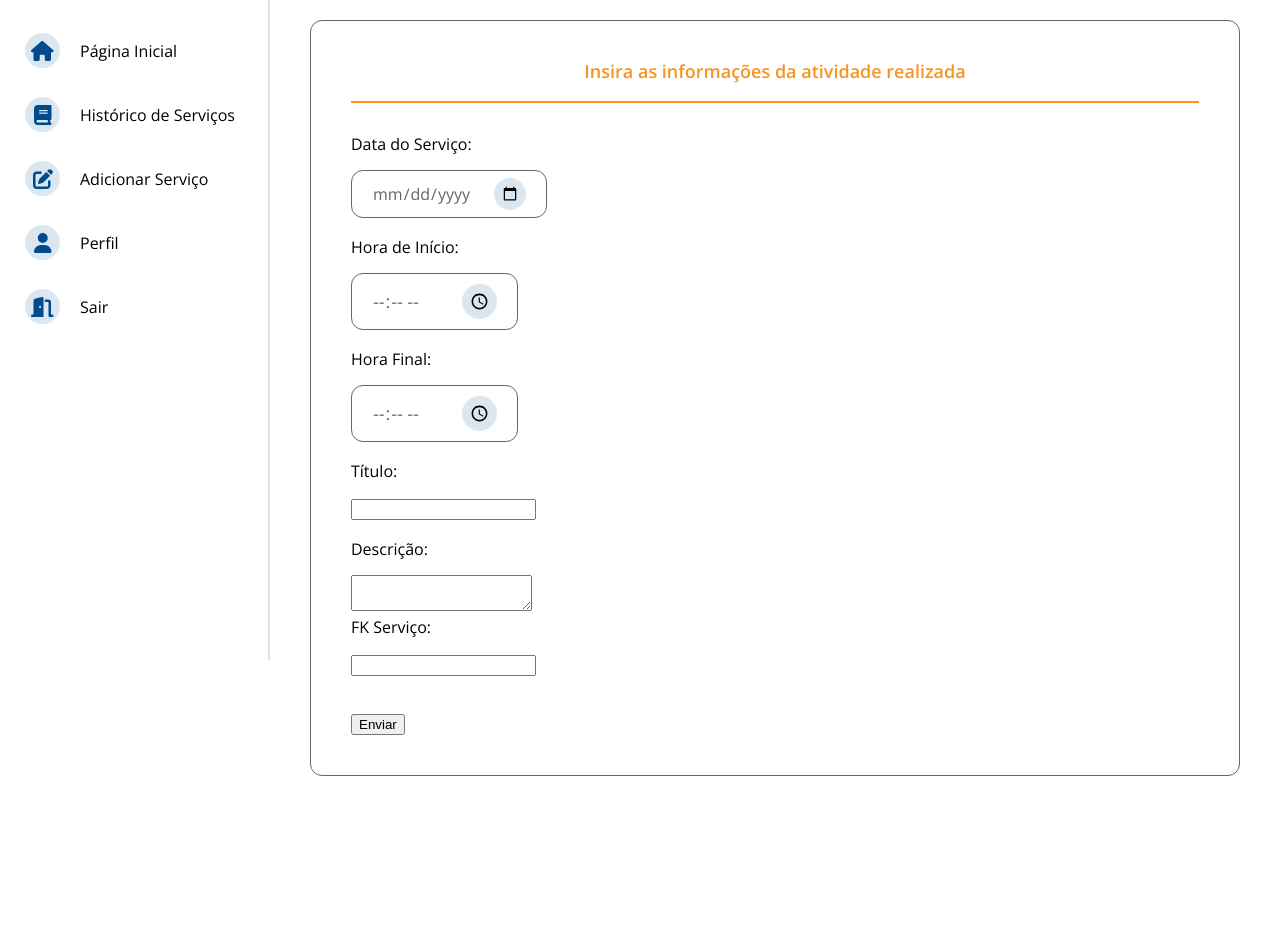
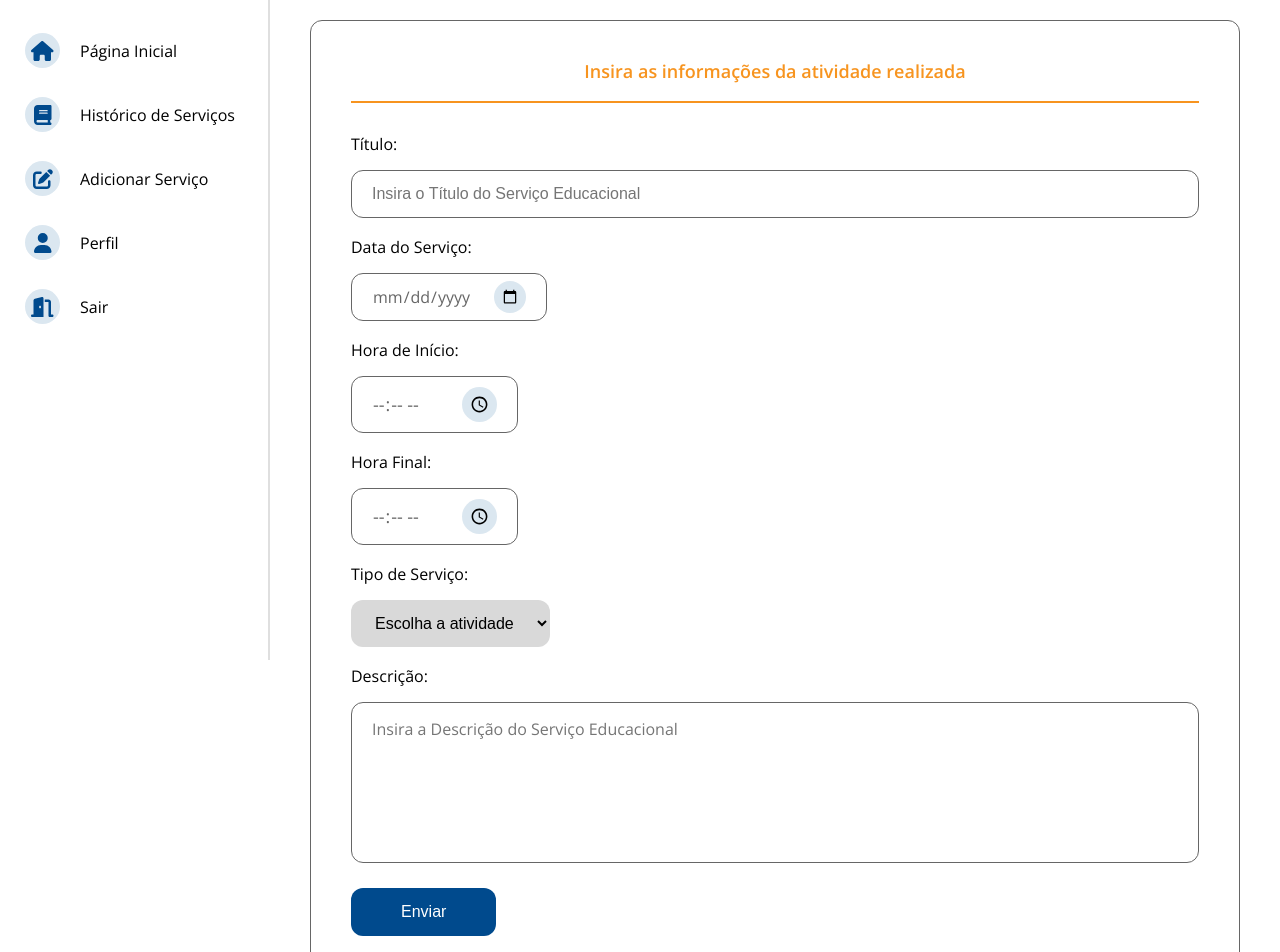
Before and after one commit to joartur/GestaoInstrutoria-FullStack, a React (Create React App) app in the folder GestaoInstrutoriaFront/: page /createService in a window 1280 px wide. Shown: the part 140-1092 px from the top of the page. Before the commit the page ends 956 px from the top, so only its background shows below. Built offline with nearby package versions, Linux system fonts and the light colour scheme; no server answers.

Commit message:
Add files via upload

```diff
--- a/GestaoInstrutoriaFront/src/App.js
+++ b/GestaoInstrutoriaFront/src/App.js
@@ -19,7 +19,7 @@ const App = () => {
       <Route path="/tables" element={<TablesService />} />
       <Route path="/login" element={<Login />} />
       <Route path="/profile" element={<Profile />} />
-      <Route path="/viewServices" element={<ViewServices />} />
+      <Route path="/viewServices/:id" element={<ViewServices />} />
       <Route path="/editService" element={<EditService />} />
       </Routes>
     </Router>
--- a/GestaoInstrutoriaFront/src/components/buttons/Button.jsx
+++ b/GestaoInstrutoriaFront/src/components/buttons/Button.jsx
@@ -6,7 +6,7 @@ const Button = (props) => {
     return (
 
         <Link to={props.url} >
-        <button className={`main-btn ${props.size}`}>
+        <button className={`main-btn ${props.size}`} type={props.type}>
                 {props.title}
                 <FontAwesomeIcon icon={props.icon} className="btn-icon"/>
                 </button>
--- a/GestaoInstrutoriaFront/src/components/table/Table.jsx
+++ b/GestaoInstrutoriaFront/src/components/table/Table.jsx
@@ -7,7 +7,14 @@ import ActionButton from "./ActionButton"
 import "./table.css"
 
 const Table = () => {
-    const { data } = useDataContext();
+    const { data, deleteService } = useDataContext();
+
+    const handleDelete = (id) => {
+        if (window.confirm('Tem certeza que deseja excluir este serviço?')) {
+           deleteService(id);
+        }
+    };
+
     return (
         <div className="table-container">
 
@@ -21,22 +28,22 @@ const Table = () => {
                     <th>Fim</th>
                     <th>Tipo</th>
                     <th>Situação</th>
-                    <th colspan="3">Ações</th>
+                    <th colSpan="3">Ações</th>
                 </tr>
             </thead>
                     <tbody>
                         {data.map(registro => (
-                        <tr>
+                        <tr key={registro.id}>
                             <td><input type="checkbox" name="" id={registro.id} /></td>
-                            <td><Link to="/viewServices">{registro.titulo}</Link></td>
+                            <td><Link to={`/viewServices/${registro.id}`}>{registro.titulo}</Link></td>
                             <td>{registro.dataServico}</td>
                             <td>{registro.horaInicio}</td>
                             <td>{registro.horaFinal}</td>
                             <td>{registro.Servico.nome}</td>
                             <td><TableSituation title={registro.status} /></td>
-                            <td><ActionButton icon={faTrash}/></td>
+                            <td onClick={() => handleDelete(registro.id)}><ActionButton icon={faTrash} /></td>
                             <td><ActionButton icon={faPenToSquare} url="/editService"/></td>
-                            <td><ActionButton icon={faCircleInfo} url="/viewServices"/></td>
+                            <td><ActionButton icon={faCircleInfo} url={`/viewServices/${registro.id}`} /></td>
                         </tr>
                         ))}
                     </tbody>
--- a/GestaoInstrutoriaFront/src/index.css
+++ b/GestaoInstrutoriaFront/src/index.css
@@ -64,3 +64,35 @@ input:disabled {
   background-color: var(--light-grey);
   cursor: not-allowed;
 }
+
+.main-btn{
+  background-color: var(--main-blue);
+  color: var(--white);
+  font-size: 16px;
+  border-radius: 12px;
+  border: none;
+  transition: 0.3s;
+  cursor: pointer;
+}
+
+.main-btn:hover{
+  background-color: var(--dark-blue);
+}
+
+.textInput{
+  font-size: 16px;
+  width: 100%;
+  padding: 14px 20px;
+  border: 1px solid #666666;
+  border-radius: 12px;
+}
+
+.BigInput{
+  font-size: 16px;
+  width: 100% !important;
+  padding: 15px 20px 100px 20px;
+  border: 1px solid #666666;
+  border-radius: 12px;
+  font-family: 'Open Sans', sans-serif;
+  resize: none;
+}
--- a/GestaoInstrutoriaFront/src/index.js
+++ b/GestaoInstrutoriaFront/src/index.js
@@ -2,7 +2,6 @@ import React from 'react';
 import ReactDOM from 'react-dom/client';
 import './index.css';
 import App from './App';
-
 
 const root = ReactDOM.createRoot(document.getElementById('root'));
 root.render(
--- a/GestaoInstrutoriaFront/src/pages/CreateService/CreateService.jsx
+++ b/GestaoInstrutoriaFront/src/pages/CreateService/CreateService.jsx
@@ -16,14 +16,12 @@ function CreateService () {
     const { createEducationalService } = useDataContext();
 
     const [formData, setFormData] = useState({
-
             dataServico: "",
             horaInicio: "",
             horaFinal: "",
             titulo: "",
             descricao: "",
             FKservico: ""
-
     });
 
     const handleChange = (e) => {
@@ -31,16 +29,11 @@ function CreateService () {
         console.log(formData)
     };
 
-    const handleSubmit = (e) => {
+
+    const handleSubmit = async (e) => {
         e.preventDefault();
-        axios.post('http://localhost:3001/instrutor/registro/123456', formData)
-          .then((res) => {
-            console.log('Dados enviados:', res.data);
-          })
-          .catch((err) => {
-            console.error('Erro ao enviar dados:', err);
-          });
-    };
+        createEducationalService(formData)
+      };
 
     return (
         <Layout>
@@ -53,6 +46,17 @@ function CreateService () {
                     </div>
                     <div className="createServiceForm-body">
                     <form onSubmit={handleSubmit}>
+                    <div>
+                            <label>Título:</label>
+                            <input
+                            type="text"
+                            name="titulo"
+                            className="textInput"
+                            placeholder="Insira o Título do Serviço Educacional"
+                            value={formData.titulo}
+                            onChange={handleChange}
+                            />
+                        </div>
                         <div>
                             <label>Data do Serviço:</label>
                             <input
@@ -81,32 +85,26 @@ function CreateService () {
                             />
                         </div>
                         <div>
-                            <label>Título:</label>
-                            <input
-                            type="text"
-                            name="titulo"
-                            value={formData.titulo}
-                            onChange={handleChange}
-                            />
+                            <label>Tipo de Serviço:</label>
+                                <select name="FKservico" onChange={handleChange}>
+                                <option value="">Escolha a atividade </option>
+                                <option value="1">Consultoria</option>
+                                <option value="2">Monitoria</option>
+                                <option value="3">Aula</option>
+                            </select>
                         </div>
+
                         <div>
                             <label>Descrição:</label>
                             <textarea
                             name="descricao"
+                            className="BigInput"
+                            placeholder="Insira a Descrição do Serviço Educacional"
                             value={formData.descricao}
                             onChange={handleChange}
                             />
                         </div>
-                        <div>
-                            <label>FK Serviço:</label>
-                            <input
-                            type="text"
-                            name="FKservico"
-                            value={formData.FKservico}
-                            onChange={handleChange}
-                            />
-                        </div>
-                        <button type="submit">Enviar</button>
+                        <button type="submit" className="main-btn medium">Enviar</button>
                         </form>
                     </div>
                 </div>
@@ -119,13 +117,7 @@ export default CreateService;
 
 /*
 
-<label>Tipo de Serviço: {formData.FKServico}</label>
-                                <select name="FKServico" value={formData.FKServico} onChange={handleChange}>
-                                <option value="">Escolha a atividade </option>
-                                <option value="1">Consultoria</option>
-                                <option value="2">Monitoria</option>
-                                <option value="3">Aula</option>
-                            </select>
+
 
 <label htmlFor="">Título do Serviço Educacional</label>
                             <TextInput placeholder= "Título do Serviço Educacional Prestado"/>
--- a/GestaoInstrutoriaFront/src/services/DataContext.js
+++ b/GestaoInstrutoriaFront/src/services/DataContext.js
@@ -5,6 +5,7 @@ const DataContext = createContext();
 export const useDataContext = () => useContext(DataContext);
 
 export const DataProvider = ({ children }) => {
+
     const [data, setData] = useState([]);
 
     useEffect(() => {
@@ -15,7 +16,7 @@ export const DataProvider = ({ children }) => {
         try {
             const response = await axios.get('http://localhost:3001/instrutor/registros/123456');
             setData(response.data.data);
-            console.log(response.data.data)
+            console.log(response.data.data);
     } catch (error) {
             console.error('Erro ao buscar dados da API:', error);
         }
@@ -31,8 +32,19 @@ export const DataProvider = ({ children }) => {
         }
     };
 
+    const deleteService = async (id) => {
+      try {
+        await axios.delete(`http://localhost:3001/instrutor/registro/123456/${id}`);
+        const updatedData = data.filter(item => item.id !== id);
+        setData(updatedData);
+        console.log('Serviço excluído com sucesso!');
+      } catch (error) {
+        console.error('Erro ao excluir serviço:', error);
+      }
+    };
+
     return (
-        <DataContext.Provider value={{ data, createEducationalService }}>
+        <DataContext.Provider value={{ data, createEducationalService, deleteService }}>
             {children}
         </DataContext.Provider>
         );
```
Also changed, not shown: GestaoInstrutoriaFront/src/pages/ViewServices/ViewServices.jsx (+41 -16 lines).
